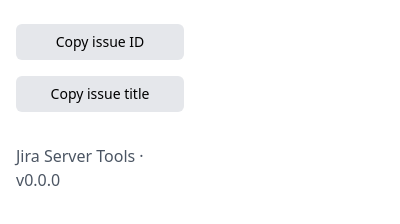
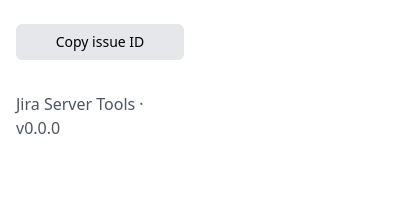
Before and after one commit to earvinpiamonte/jiraserver-tools-chrome, a browser extension: page popup.html in a window 400 px wide. Drawn offline with Linux system fonts and the light colour scheme.

Commit message:
Remove unused markup

```diff
--- a/popup.html
+++ b/popup.html
@@ -11,7 +11,7 @@
   <body class="app-popup bg-white">
     <section class="py-6">
       <div class="mx-4">
-        <form class="mb-8">
+        <div class="mb-8">
           <div class="mb-4">
             <button
               type="button"
@@ -22,16 +22,7 @@
             </button>
           </div>
           <!-- /.mb-4 -->
-          <div class="mb-4">
-            <button
-              type="button"
-              class="px-4 py-2 rounded-md bg-gray-200 text-sm hover:bg-gray-100 focus:bg-gray-100 focus:outline-none focus:ring-2 focus:ring-offset-2 focus:ring-blue-500 w-full block text-center"
-            >
-              Copy issue title
-            </button>
-          </div>
-          <!-- /.mb-4 -->
-        </form>
+        </div>
 
         <footer class="text-xxs text-gray-600">
           <h1 class="inline">Jira Server Tools</h1>
```
